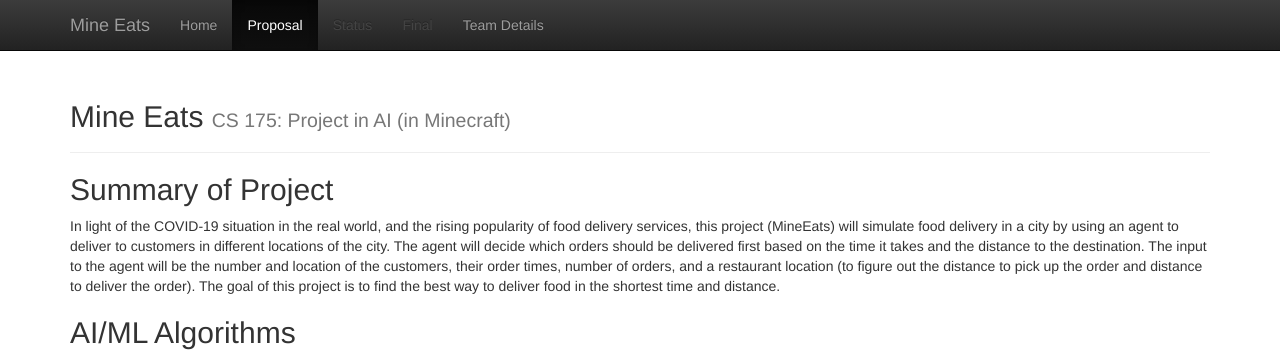
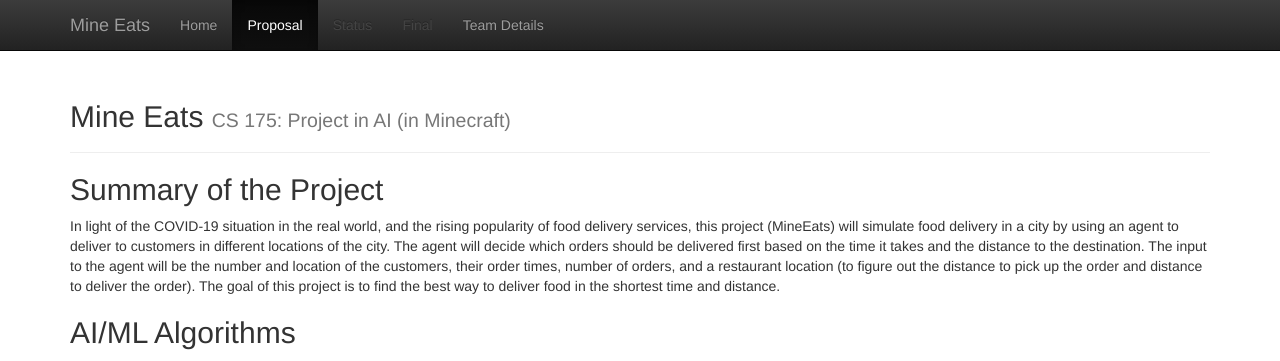
Before and after one commit to Superpanda35/Serious-Sam, a Jekyll site: the page built from docs/proposal.md, in a window 1280 px wide. Shown: the top 361 px of the page. Built offline with Jekyll 4.4.1, drawn with Linux system fonts in a browser that asks for light colours.

Commit message:
Update proposal.md

```diff
--- a/docs/proposal.md
+++ b/docs/proposal.md
@@ -3,7 +3,7 @@ layout: default
 title: Proposal
 ---
 
-## Summary of Project ##
+## Summary of the Project ##
 
 In light of the COVID-19 situation in the real world, and the rising popularity of food delivery services, this project (MineEats) will simulate food delivery in a city by using an agent to deliver to customers in different locations of the city. The agent will decide which orders should be delivered first based on the time it takes and the distance to the destination. The input to the agent will be the number and location of the customers, their order times, number of orders, and a restaurant location (to figure out the distance to pick up the order and distance to deliver the order). The goal of this project is to find the best way to deliver food in the shortest time and distance.
 
```
